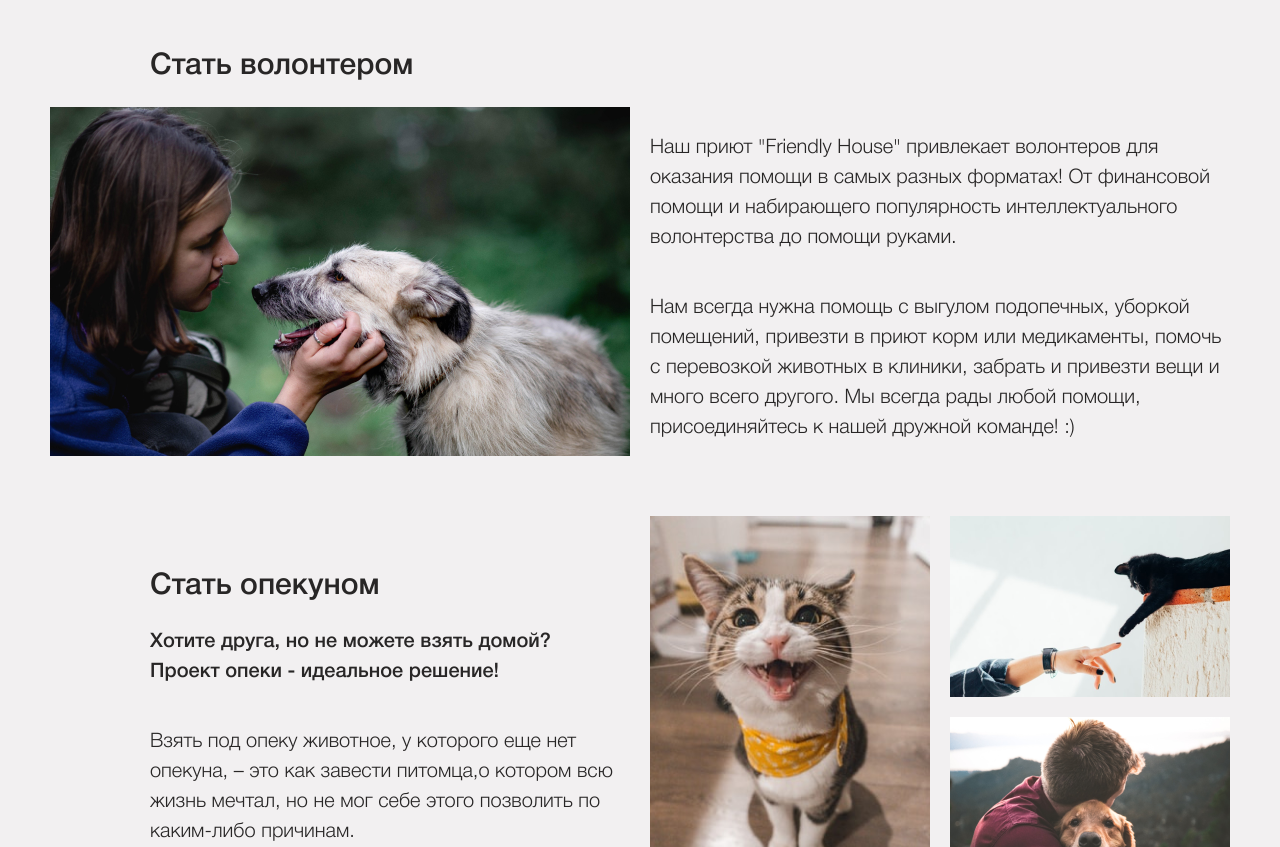
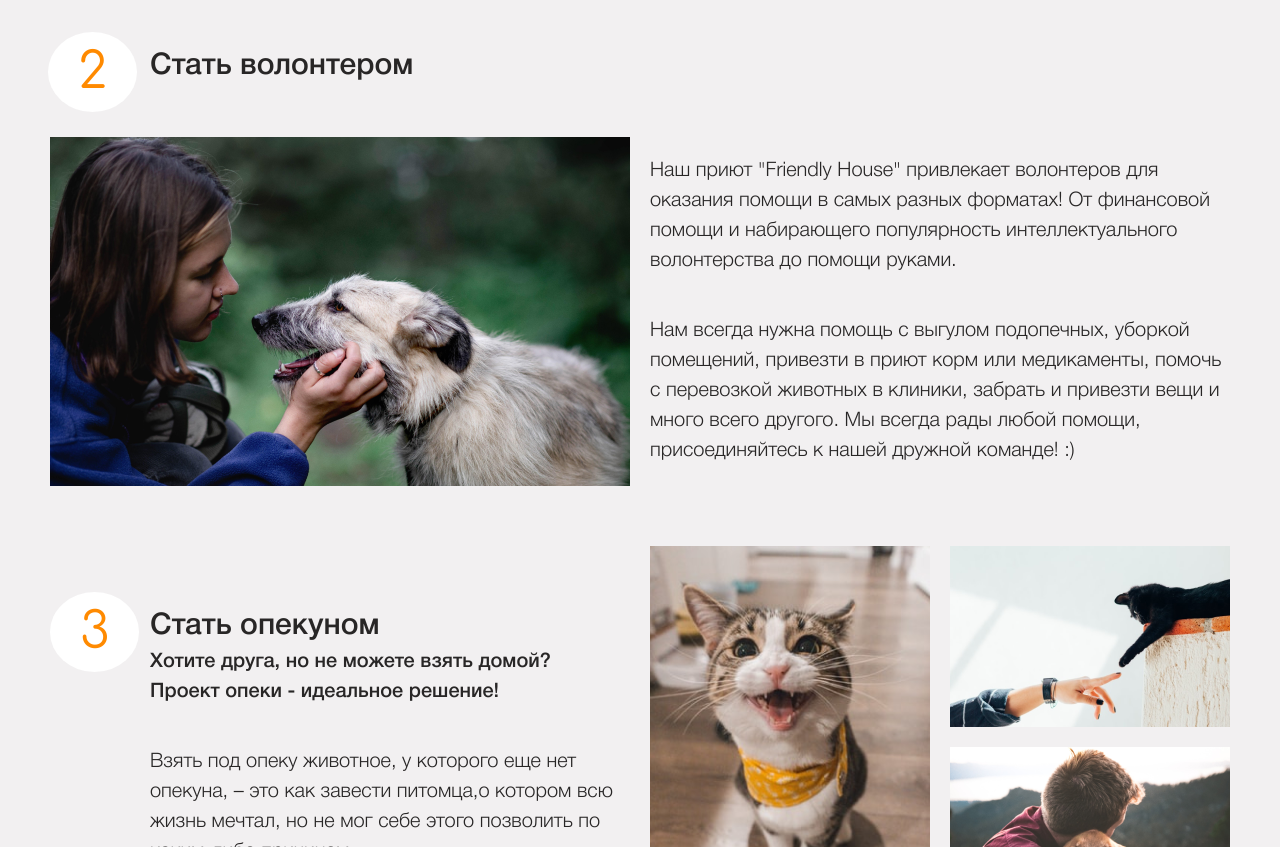
Before and after one commit to DmitriiPro/friendly_house2, a plain HTML site: page friendly__house2.html in a window 1280 px wide. Shown: the part 1677-2524 px from the top of the page. Drawn offline with Linux system fonts and the light colour scheme.

Commit message:
правки

```diff
--- a/style/help.css
+++ b/style/help.css
@@ -46,8 +46,7 @@
 
 .help__list {
     counter-reset: count 0;
-    /* position: relative; */
-    font-family: Comfortaa;
+    font-family: "Comfortaa";
     font-size: 50px;
     line-height: 50px;
     font-weight: 400;
@@ -89,7 +88,7 @@
     width: 580px;
     /* height: 303px; */
     align-self: flex-end;
-    margin-bottom: 23px;
+    margin-bottom: 30px;
 }
 
 .item-block-three {
@@ -112,25 +111,15 @@
     margin-bottom: 50px;
 }
 
-.item-li {
-    /* position: absolute ; */
-    /* top: 115px;
-    right: 0; */
-    /* top: -90px;
-    left: 45px;  */
-}
-
 .title::before {
     counter-increment: count;
     content: counter(count);
-    width: 80px;
-    height: 80px;
     border-radius: 50%;
     background: #ffffff;
-    padding: 10px 30px;
+    padding: 15px 30px;
     position: absolute;
-    top: -90px;
-    left: 45px;
+    top: -15px;
+    left: -100px;
     font-family: Comfortaa;
     font-size: 50px;
     line-height: 50px;
@@ -142,13 +131,32 @@
     padding-left: 100px;
 }
 
+.help__subtitle-volunteer::before {
+    counter-increment: count;
+    content: counter(count);
+    position: absolute;
+    top: -15px;
+    left: -2px;
+}
+
 .title {
     font-family: "Helvetica Neue Cyr-Medium";
     font-size: 30px;
     line-height: 40px;
     font-weight: 500;
+    position: relative;
+}
+
+.help__subtitle-finance {
     margin-bottom: 20px;
-    /* position: absolute; */
+}
+
+.help__subtitle-volunteer {
+    margin-bottom: 50px;
+}
+
+.help__subtitle-opekun title {
+    margin-bottom: 20px;
 }
 
 .help__element {
--- a/style/sara.css
+++ b/style/sara.css
@@ -8,7 +8,6 @@
 }
 
 .container-sara {
-    /* background: #FFFFFF; */
     display: flex;
     flex-direction:row;
     justify-content: space-between;
```
